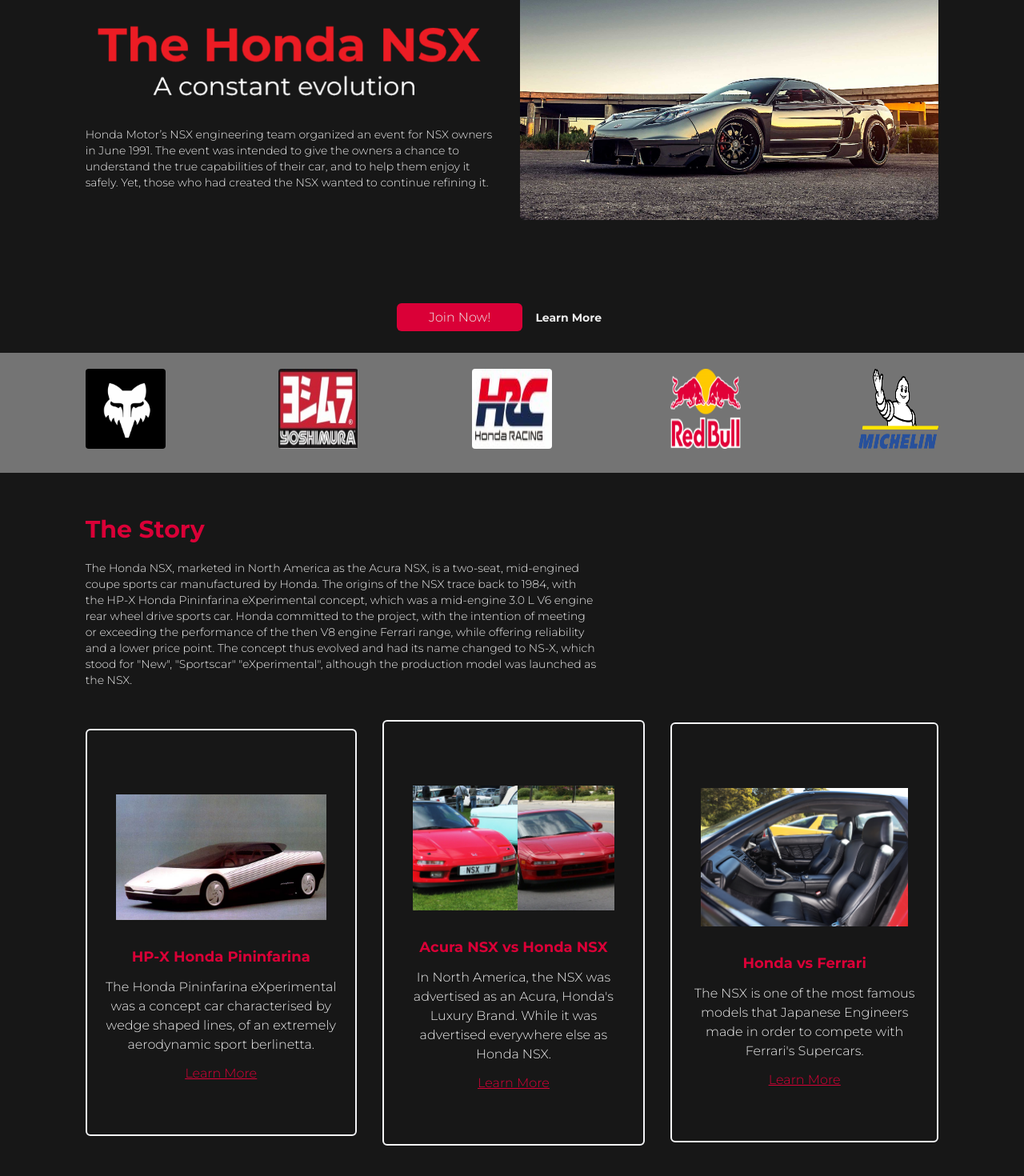
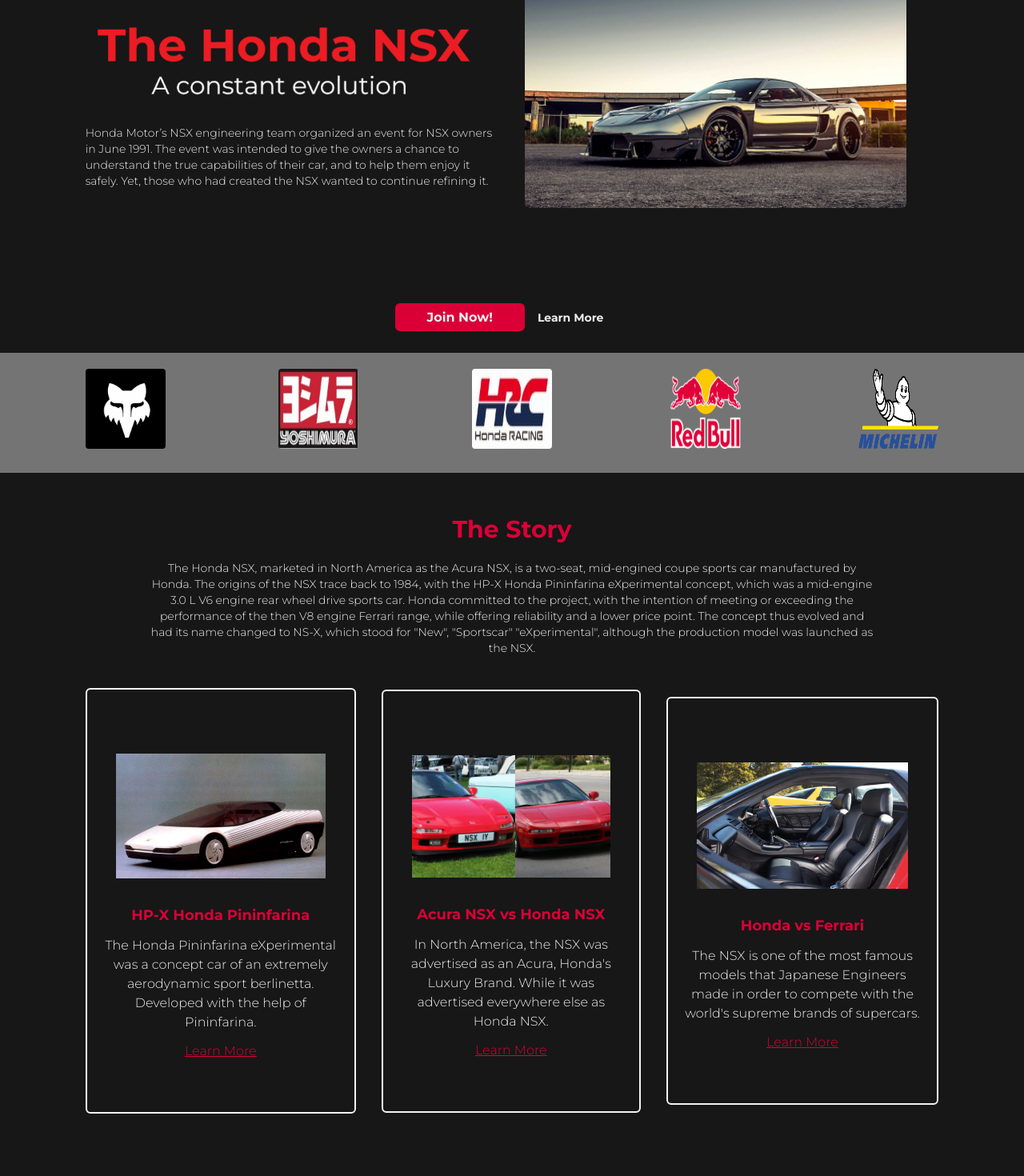
Before and after one commit to Xlin123/nsx-typescript, a React (Vite) app: page / in a window 1280 px wide. Shown: the part 256-1726 px from the top of the page at 80% size. Built offline with nearby package versions, Linux system fonts and the light colour scheme.

Commit message:
Fixed Formatting

```diff
--- a/src/scenes/bio/index.tsx
+++ b/src/scenes/bio/index.tsx
@@ -16,7 +16,7 @@
     {
         picture: pininfarinaPicture,
         title: "HP-X Honda Pininfarina",
-        body: "The Honda Pininfarina eXperimental was a concept car characterised by wedge shaped lines, of an extremely aerodynamic sport berlinetta.",
+        body: "The Honda Pininfarina eXperimental was a concept car of an extremely aerodynamic sport berlinetta. Developed with the help of Pininfarina.",
         link: <u><a href='https://web.archive.org/web/20070927010111/http://www.pininfarina.com/index/storiaModelli/modelli.html?scheda.php%3Fid=36&cmp=anno&ord=desc&sl=0&ids=1a6cbefaafe007a7d9b765f7b345b49f'>Learn More</a></u>
     },
     {
@@ -28,7 +28,7 @@
     {
         picture: interiorPicture,
         title: "Honda vs Ferrari",
-        body: "The NSX is one of the most famous models that Japanese Engineers made in order to compete with Ferrari's Supercars.",
+        body: "The NSX is one of the most famous models that Japanese Engineers made in order to compete with the world's supreme brands of supercars.",
         link: <u><a href='https://dyler.com/blog/403/honda-nsx-how-the-japanese-made-a-competitor-for-ferrari-part-i'>Learn More</a></u>
     }
 ];
@@ -49,7 +49,7 @@
     <section id='bio' className='mx-auto min-h-full w-5/6 py-20'>
         <motion.div className=''
         onViewportEnter={() => setSelectedPage(SelectedPage.Bio)}>
-            <motion.div className='md:my-5 md:w-3/5'
+            <motion.div className='md:my-5 md:w-full md:px-20'
             initial="hidden"
             whileInView="visible"
             viewport={{once: true, amount: 0.5}}
@@ -59,7 +59,7 @@
               visible: {opacity:1, x:0}
             }}>
                 <Heading>The Story</Heading>
-                <p className='my-5 text-sm text-whiteAccent-500'>
+                <p className='my-5 text-sm text-whiteAccent-500 text-center'>
                 The Honda NSX, marketed in North America as the Acura NSX, is a two-seat, mid-engined coupe sports car manufactured by Honda.
 The origins of the NSX trace back to 1984, with the HP-X Honda Pininfarina eXperimental concept, which was a mid-engine 3.0 L V6 engine rear wheel drive sports car. Honda committed to the project, with the intention of meeting or exceeding the performance of the then V8 engine Ferrari range, while offering reliability and a lower price point. The concept thus evolved and had its name changed to NS-X, which stood for "New", "Sportscar" "eXperimental", although the production model was launched as the NSX.
                 </p>
@@ -70,7 +70,7 @@
             className='mt-5 items-center justify-between gap-8 md:flex'
             initial="hidden"
             whileInView="visible"
-            viewport={{once:true, amount:0.5}}
+            viewport={{once:true, amount:0.2}}
             variants={container}
             >
                 {descriptions.map((description : DescriptionType) => (
--- a/src/scenes/home/index.tsx
+++ b/src/scenes/home/index.tsx
@@ -54,7 +54,7 @@
 
 
         {/*IMAGE*/}
-        <div className='flex basis-3/5 justify-center md:z-10 md:ml-5'>
+        <div className='flex basis-3/5 justify-center p-5 md:z-10 md:m-5'>
           <img className="rounded-md" alt="home-pageGraphic" src={homePagePicture}/>
         </div>
     </motion.div>
--- a/src/shared/ActionButton.tsx
+++ b/src/shared/ActionButton.tsx
@@ -10,7 +10,7 @@
 const ActionButton = ({children, setSelectedPage}: Props) => {
   return (
     <AnchorLink
-    className='rounded-md   bg-redAccent-500 text-whiteAccent-500 hover:bg-whiteAccent-500  hover:text-redAccent-500 px-10 py-2 '
+    className='rounded-md font-bold bg-redAccent-500 text-whiteAccent-500 hover:bg-whiteAccent-500  hover:text-redAccent-500 px-10 py-2 '
     onClick={() => {setSelectedPage(SelectedPage.ContactUs)}}
     href={`#${SelectedPage.ContactUs}`}
     >
--- a/src/shared/Heading.tsx
+++ b/src/shared/Heading.tsx
@@ -6,7 +6,7 @@
 
 const Heading = ({children}: Props) => {
   return (
-    <h1 className='basis-3/5 font-montserrat text-3xl font-bold'>
+    <h1 className='basis-3/5 font-montserrat text-3xl font-bold text-center'>
         {children}
     </h1>
   )
```
Also changed, not shown: src/assets/nsxInterior.png, src/assets/pininfarina.jpg.
